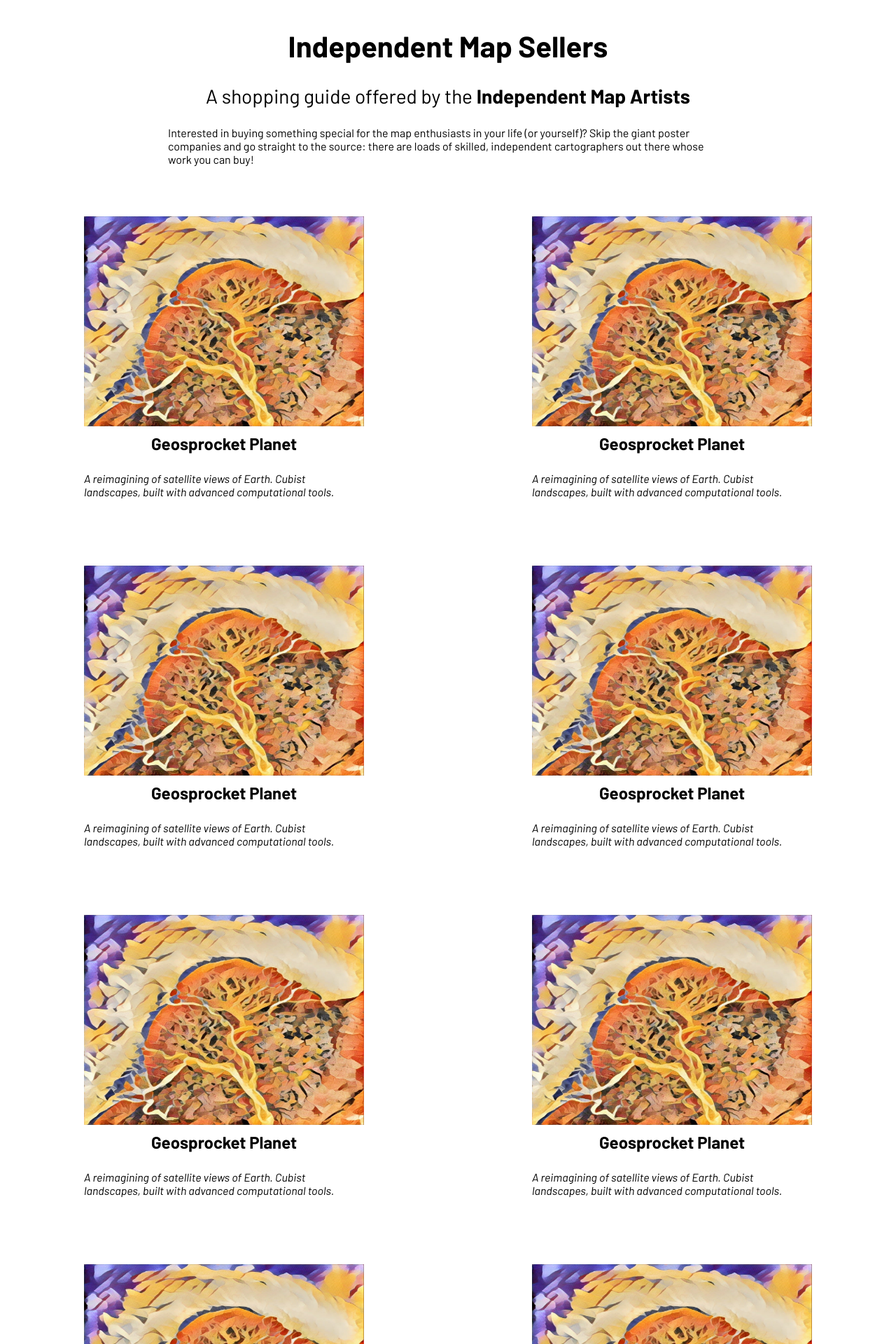
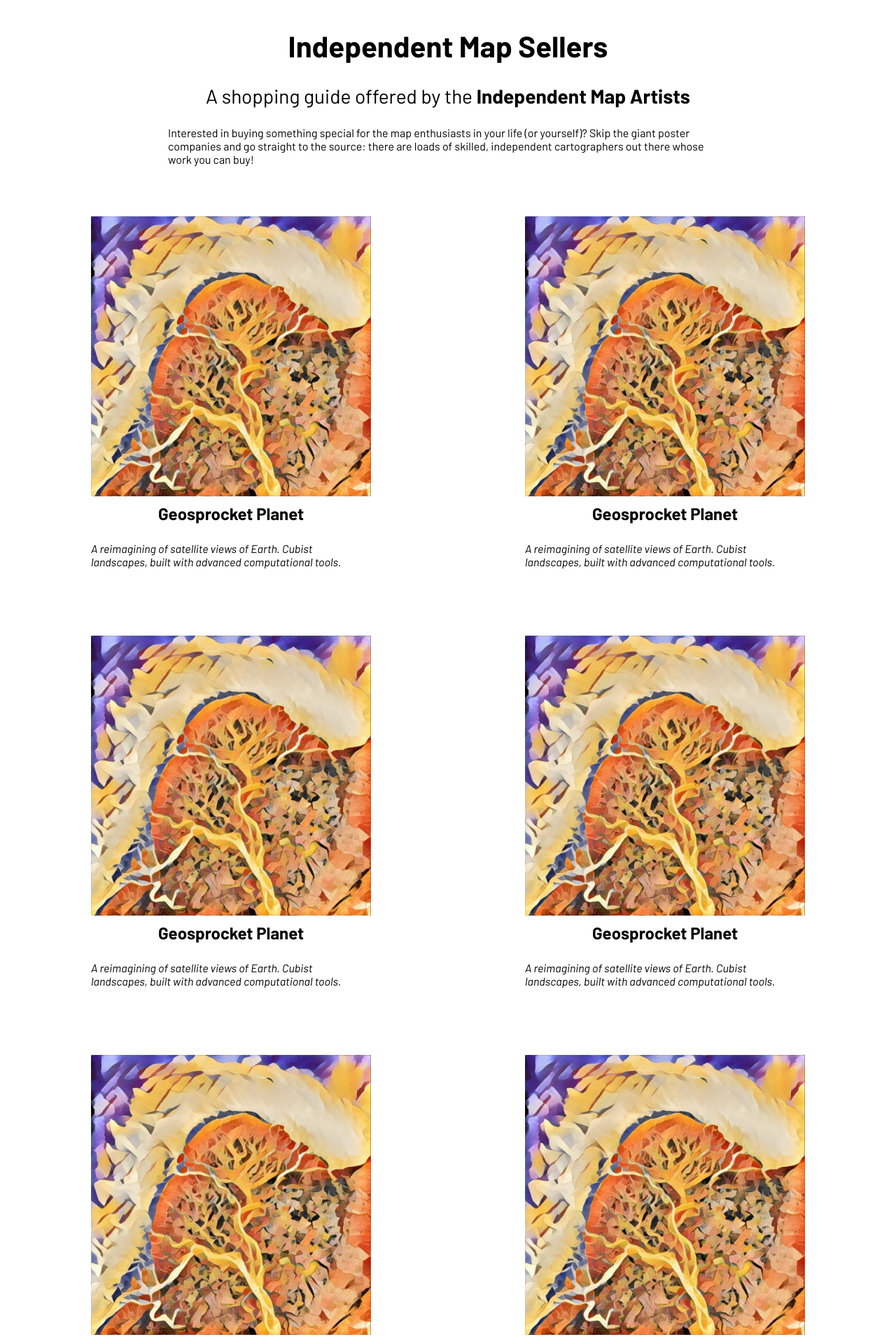
Before and after one commit to mapartists/mapartists.github.io, a Jekyll site: the page built from index.markdown, in a window 1280 px wide. Shown: the top 1920 px of the page at 70% size. Built offline with Jekyll 4.4.1, drawn with Linux system fonts in a browser that asks for light colours.

Commit message:
mobile style improvements

```diff
--- a/assets/css/style.css
+++ b/assets/css/style.css
@@ -5,6 +5,7 @@ html, body {
     display: flex;
     flex-direction: column;
     align-items: center;
+    width: 100%;
 }
 
 strong {
@@ -19,17 +20,22 @@ div.site-wrapper {
     display: flex;
     flex-direction: column;
     align-items: center;
+    width: 100%;
+    padding: 0 20px;
+    box-sizing: border-box;
 }
 
 h1 {
     font-size: 42px;
     margin: 40px 0 20px 0;
+    text-align: center;
 }
 
 h2.subtitle {
     font-weight: 400;
     font-size: 28px;
     margin: 10px 0;
+    text-align: center;
 }
 
 div.description {
@@ -60,6 +66,7 @@ div.main-content ul li.shop {
     margin: 20px 0;
     padding: 20px;
     border-radius: 5px;
+    max-width: calc(100% - 40px);
 }
 
 h3.shop-name {
@@ -77,21 +84,15 @@ li.shop p.shop-link a {
     text-decoration: none;
 }
 
-li.shop img {
-    width: 400px;
-    height: 300px;
-}
-
 li.shop div.carousel {
     display: flex;
-    width: 400px;
+    width: 100%;
     overflow: hidden;
     position: relative;
 }
 
 li.shop div.carousel img {
-    width: 400px;
-    height: 300px;
+    width: 100%;
     display: none;
 }
 
```
